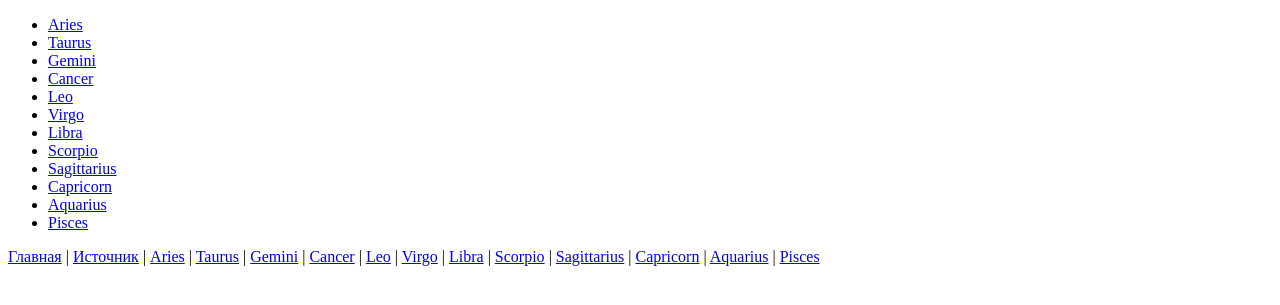
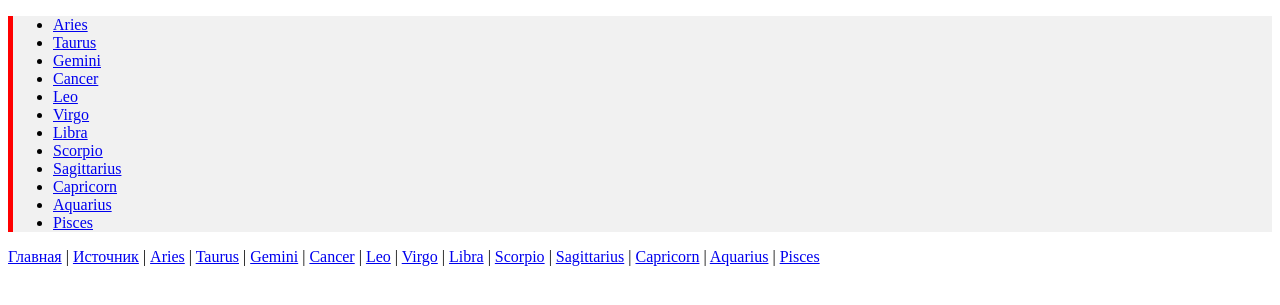
Before and after one commit to pych1971/my_page, a Django app: page /horoscope/ in a window 1280 px wide. Shown: the part 26-331 px from the top of the page. Run offline with Django 5.2, Linux system fonts and the light colour scheme.

Commit message:
2024-03-06-11-17

```diff
--- /dev/null
+++ b/horoscope/static/horoscope/css/index.css
@@ -0,0 +1,4 @@
+ul {
+    border-left: 5px solid red;
+    background-color: #f1f1f1;
+}
--- /dev/null
+++ b/horoscope/static/horoscope/css/info.css
@@ -0,0 +1,3 @@
+h2{
+    color: blue;
+}
--- a/horoscope/templates/horoscope/index.html
+++ b/horoscope/templates/horoscope/index.html
@@ -1,4 +1,10 @@
 {% extends 'base.html' %}
+
+{% load static %}
+
+{% block css_additional %}
+<link rel="stylesheet" href="{% static 'horoscope/css/index.css' %}">
+{% endblock %}
 
 {% block title %}
     Меню
--- a/horoscope/templates/horoscope/info_zodiac.html
+++ b/horoscope/templates/horoscope/info_zodiac.html
@@ -1,4 +1,10 @@
 {% extends 'base.html' %}
+
+{% load static %}
+
+{% block css_additional %}
+<link rel="stylesheet" href="{% static 'horoscope/css/info.css' %}">
+{% endblock %}
 
 {% block title %}
     Гороскоп для {{sign|upper}}
--- a/templates/base.html
+++ b/templates/base.html
@@ -3,6 +3,7 @@
 <head>
     <meta charset="UTF-8">
     <title> {% block title %} {% endblock %} </title>
+    {% block css_additional %} {% endblock %}
 </head>
 <body>
 
```
